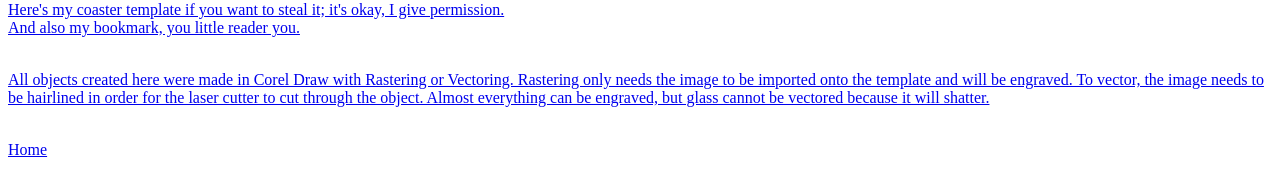
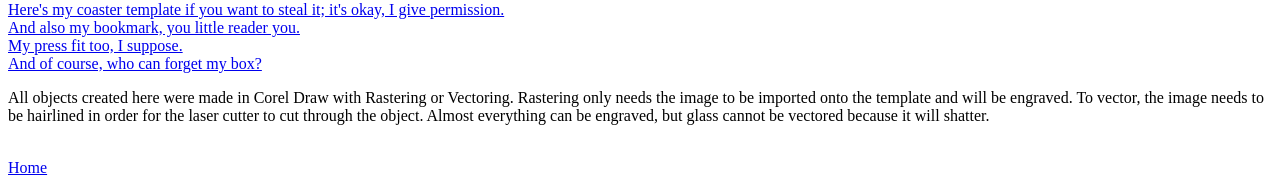
Before and after one commit to wrafab/cookj, a plain HTML site: page r3.html in a window 1280 px wide. Shown: the part 1283-1476 px from the top of the page. Drawn offline with Linux system fonts and the light colour scheme.

Commit message:
Update r3.html

```diff
--- a/r3.html
+++ b/r3.html
@@ -56,11 +56,11 @@ background-color:white;
 
  <br>
 
-  <a href="pressfit.cdr" My press fit too, I suppose.</a>
+  <a href="pressfit.cdr"> My press fit too, I suppose.</a>
 
   <br>
 
-  <a href="xbox.cdr" And of course, who can forget my box?</a>
+  <a href="xbox.cdr"> And of course, who can forget my box?</a>
 
 <p> All objects created here were made in Corel Draw with Rastering or Vectoring. Rastering only needs the image to be imported onto the template and will be engraved. To vector, the image needs to be hairlined in order for the laser cutter to cut through the object. Almost everything can be engraved, but glass cannot be vectored because it will shatter. <p>
 
```
